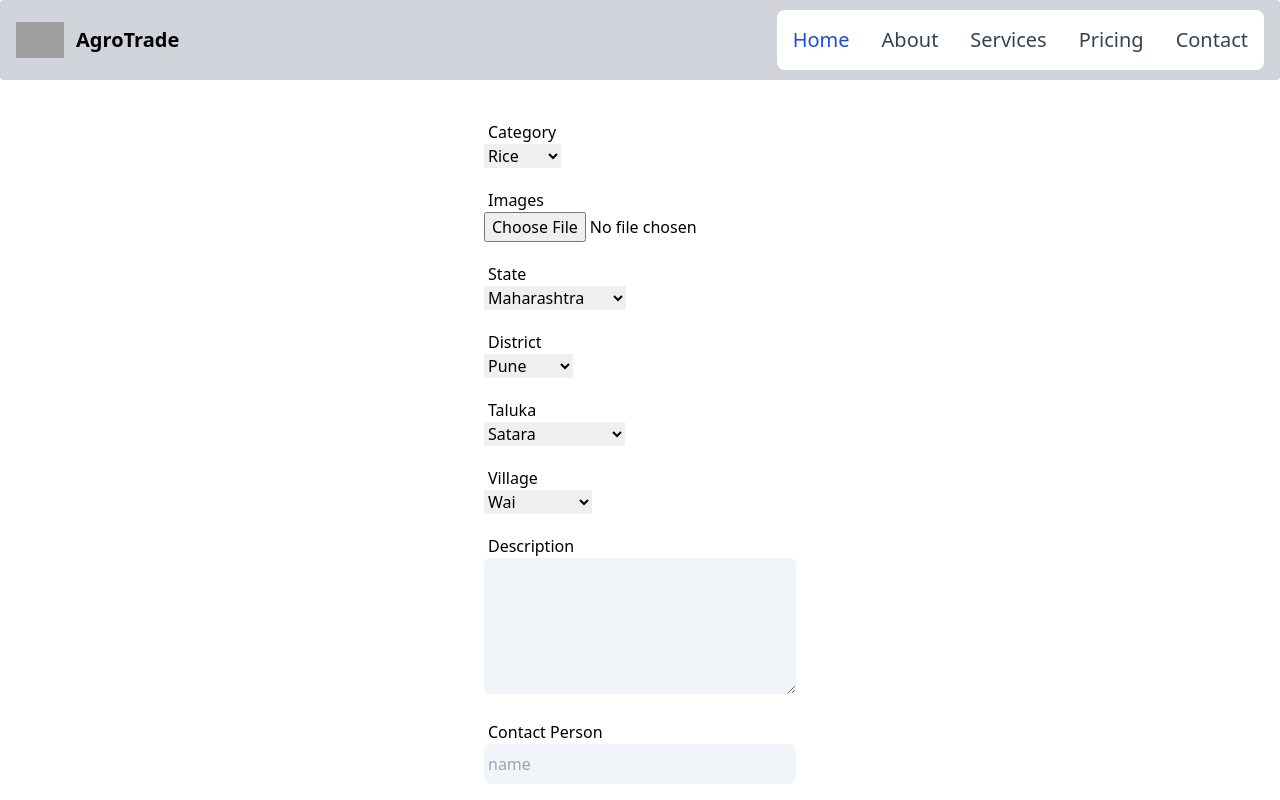
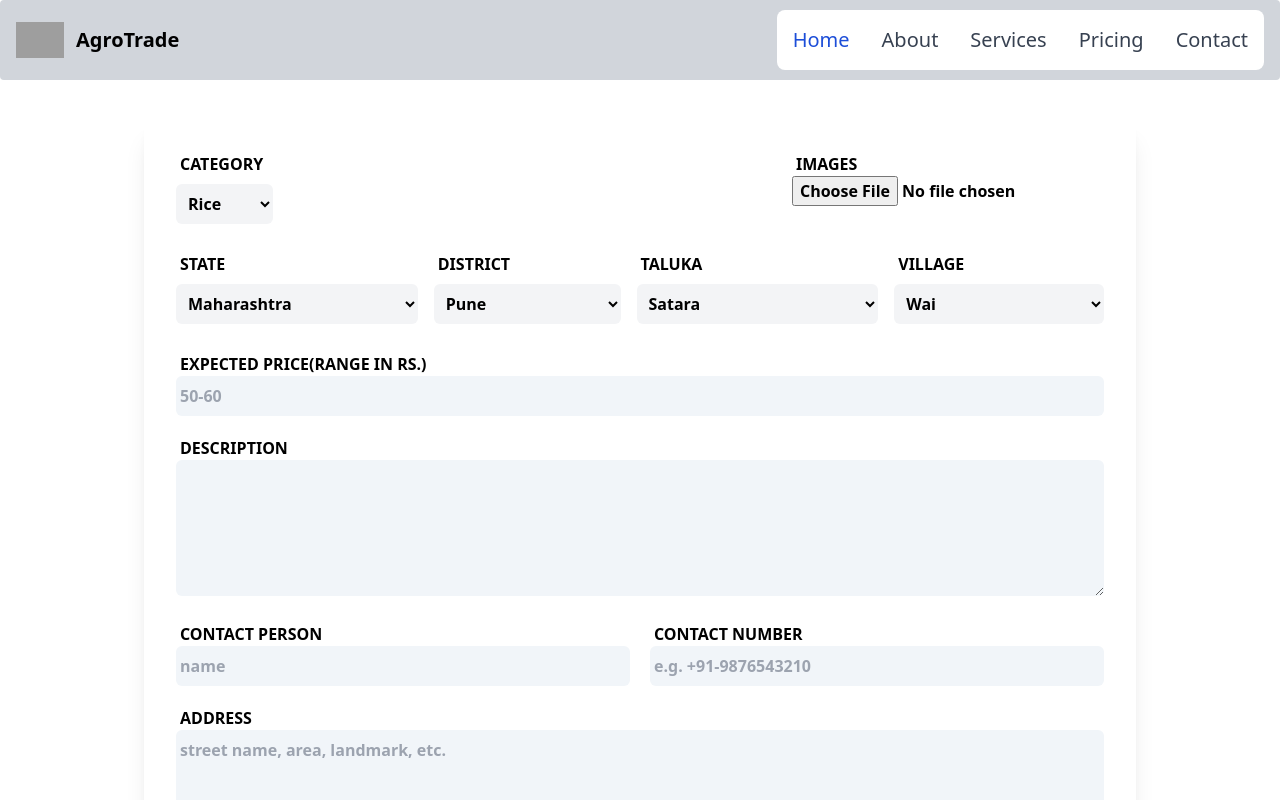
Before and after one commit to rohansingh2023/Debug-thugs-31, a React (Create React App) app in the folder agri/: page /sell in a window 1280 px wide. Shown: the top 800 px of the page. Built offline with nearby package versions, Linux system fonts and the light colour scheme; grey boxes are pictures that could not be loaded; the HTML template or start-up script is replaced by a standard one.

Commit message:
seller form styling

```diff
--- a/agri/src/pages/Seller.jsx
+++ b/agri/src/pages/Seller.jsx
@@ -2,11 +2,13 @@ import React from 'react'
 
 const Seller = () => {
     return (
-        <div className='flex flex-row justify-center my-10'>
-            <form action="" className='flex flex-col gap-5'>
+        <div className='bg-cream text-charcoal min-h-screen font-sans leading-normal overflow-x-hidden lg:overflow-auto'>
+            <div className='flex flex-col flex-1 rounded-md shadow-xl my-10 mx-32 md:p-0 lg:pt-8 lg:px-8 md:mx-36'>
+                <form action="" className='flex flex-col gap-5 uppercase font-sans font-semibold'>
+                    <div className='flex flex-row justify-between'>
                         <label htmlFor="">
                             <p className="pl-1">Category</p>
-                    <select name="category" id="fields[category]" placeholder='select'>
+                            <select className='bg-gray-100 rounded-md p-2 my-2' name="category" id="fields[category]" placeholder='select'>
                                 <option value="vegetable">Rice</option>
                                 <option value="vegetable">Grapes</option>
                                 <option value="vegetable">Wheat</option>
@@ -19,9 +21,11 @@ const Seller = () => {
                             <p className="pl-1">Images</p>
                             <input type="file" name="fields[images][]" />
                         </label>
-                <label htmlFor="">
+                    </div>
+                    <div className='grid grid-flow-col gap-4'>
+                        <label htmlFor="" className='w-full'>
                             <p className="pl-1">State</p>
-                    <select name="category" id="fields[state]">
+                            <select className='bg-gray-100 rounded-md p-2 my-2 w-full' name="category" id="fields[state]">
                                 <option value="Maharashtra">Maharashtra</option>
                                 <option value="Madhyapradesh">Madhyapradesh</option>
                                 <option value="Goa">Goa</option>
@@ -30,9 +34,9 @@ const Seller = () => {
                                 <option value="Karnataka">Karnataka</option>
                             </select>
                         </label>
-                <label htmlFor="">
+                        <label htmlFor="" className='w-full'>
                             <p className="pl-1">District</p>
-                    <select name="category" id="fields[district]">
+                            <select className='bg-gray-100 rounded-md p-2 my-2 w-full' name="category" id="fields[district]">
                                 <option value="Pune">Pune</option>
                                 <option value="Satara">Satara</option>
                                 <option value="Nagpur">Nagpur</option>
@@ -41,9 +45,9 @@ const Seller = () => {
                                 <option value="Solapur">Solapur</option>
                             </select>
                         </label>
-                <label htmlFor="">
+                        <label htmlFor="" className='w-full'>
                             <p className="pl-1">Taluka</p>
-                    <select name="category" id="fields[taluka]" placeholder='select'>
+                            <select className='bg-gray-100 rounded-md p-2 my-2 w-full' name="category" id="fields[taluka]" placeholder='select'>
                                 <option value="Satara">Satara</option>
                                 <option value="Karad">Karad</option>
                                 <option value="Wai">Wai</option>
@@ -57,9 +61,9 @@ const Seller = () => {
                                 <option value="Khandala">Khandala</option>
                             </select>
                         </label>
-                <label htmlFor="">
+                        <label htmlFor="" className='w-full'>
                             <p className="pl-1">Village</p>
-                    <select name="category" id="fields[village]" placeholder='select'>
+                            <select className='bg-gray-100 rounded-md p-2 my-2 w-full' name="category" id="fields[village]" placeholder='select'>
                                 <option value="Wai">Wai</option>
                                 <option value="Kusgaon">Kusgaon</option>
                                 <option value="Pasarni">Pasarni</option>
@@ -67,28 +71,32 @@ const Seller = () => {
                                 <option value="Vithhalwadi">Vithhalwadi</option>
                             </select>
                         </label>
+                    </div>
+                    <label htmlFor="">
+                        <p className="pl-1">Expected Price(Range in Rs.)</p>
+                        <input type="text" placeholder='50-60' className='pl-1 text-gray-500 bg-slate-100 rounded-md w-full p-2' />
+                    </label>
                     <label htmlFor="">
                         <p className="pl-1">Description</p>
                         <textarea name="description" id="" rows="5" className='pl-1 text-gray-500 bg-slate-100 rounded-md w-full p-2'></textarea>
                     </label>
-                <label htmlFor="">
+                    <div className="grid grid-flow-col justify-items-start gap-5">
+                        <label htmlFor="" className='w-full'>
                             <p className="pl-1">Contact Person</p>
-                    <input type="text" placeholder='name' className='pl-1 text-gray-500 bg-slate-100 rounded-md w-full p-2'/>
+                            <input type="text" placeholder='name' className='pl-1 text-gray-500 bg-slate-100 rounded-md w-full p-2' />
                         </label>
-                <label htmlFor="">
+                        <label htmlFor="" className='w-full'>
                             <p className="pl-1">Contact Number</p>
-                    <input type="tel" placeholder='e.g. +91-9876543210' className='pl-1 text-gray-500 bg-slate-100 rounded-md w-full p-2'/>
+                            <input type="tel" placeholder='e.g. +91-9876543210' className='pl-1 text-gray-500 bg-slate-100 rounded-md w-full p-2' />
                         </label>
+                    </div>
                     <label htmlFor="">
                         <p className="pl-1">Address</p>
                         <textarea name="address" id="" rows="5" className='pl-1 text-gray-500 bg-slate-100 rounded-md w-full p-2' placeholder='street name, area, landmark, etc.'></textarea>
                     </label>
-                <label htmlFor="">
-                    <p className="pl-1">Expected Price(Range in Rs.)</p>
-                    <input type="text" placeholder='50-60' className='pl-1 text-gray-500 bg-slate-100 rounded-md w-full p-2'/>
-                </label>
-                <button type='submit' className='bg-yellow-400 p-2 rounded-lg w-20 text-center text-white hover:bg-yellow-600'>Submit</button>
+                    <button type='submit' className='bg-yellow-400 p-2 mb-5 rounded-lg w-20 text-center text-white hover:bg-yellow-600'>Submit</button>
                 </form>
+            </div>
         </div>
     )
 }
```
Lines whose indentation alone changed are shown as unchanged.
